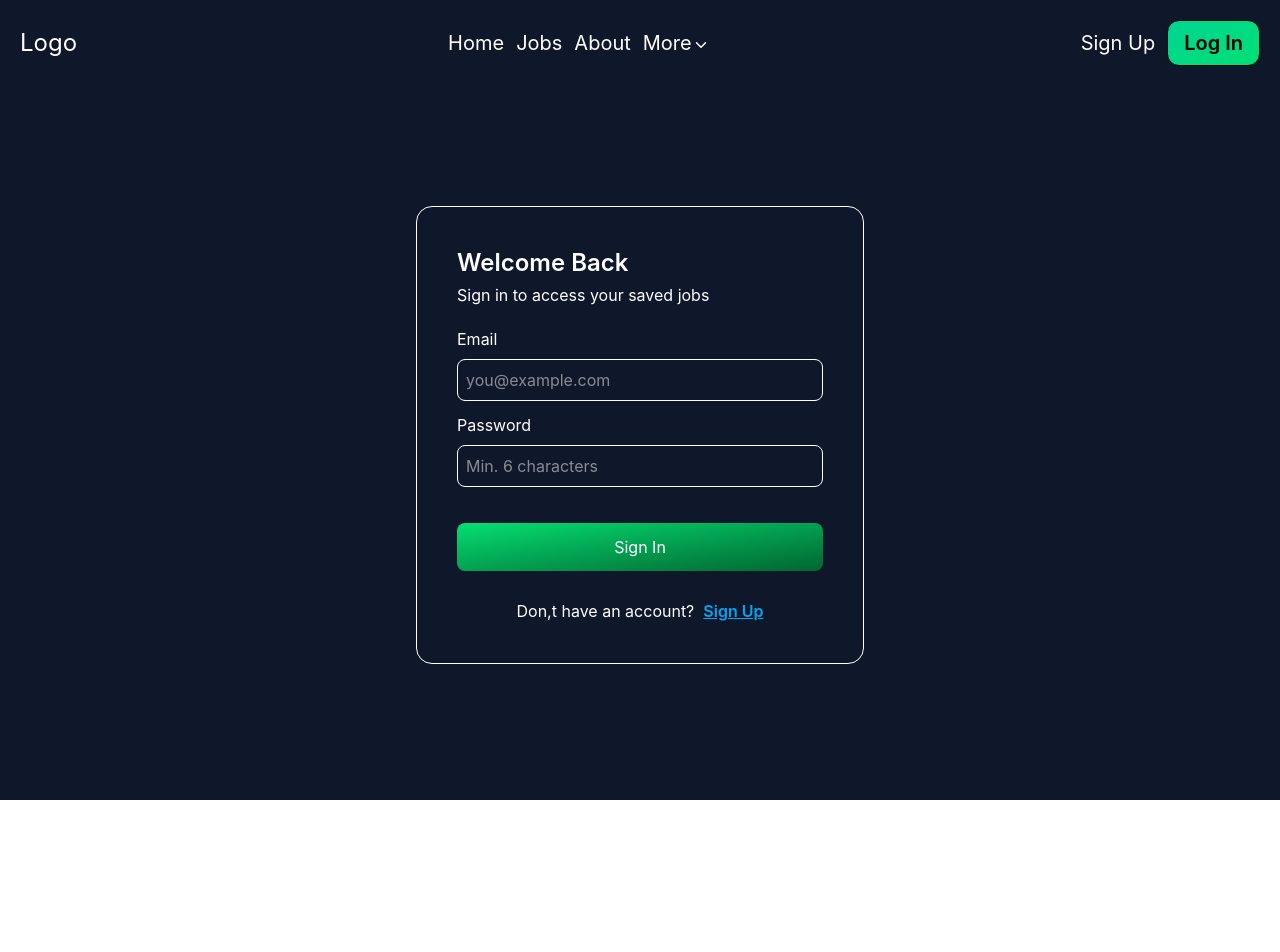
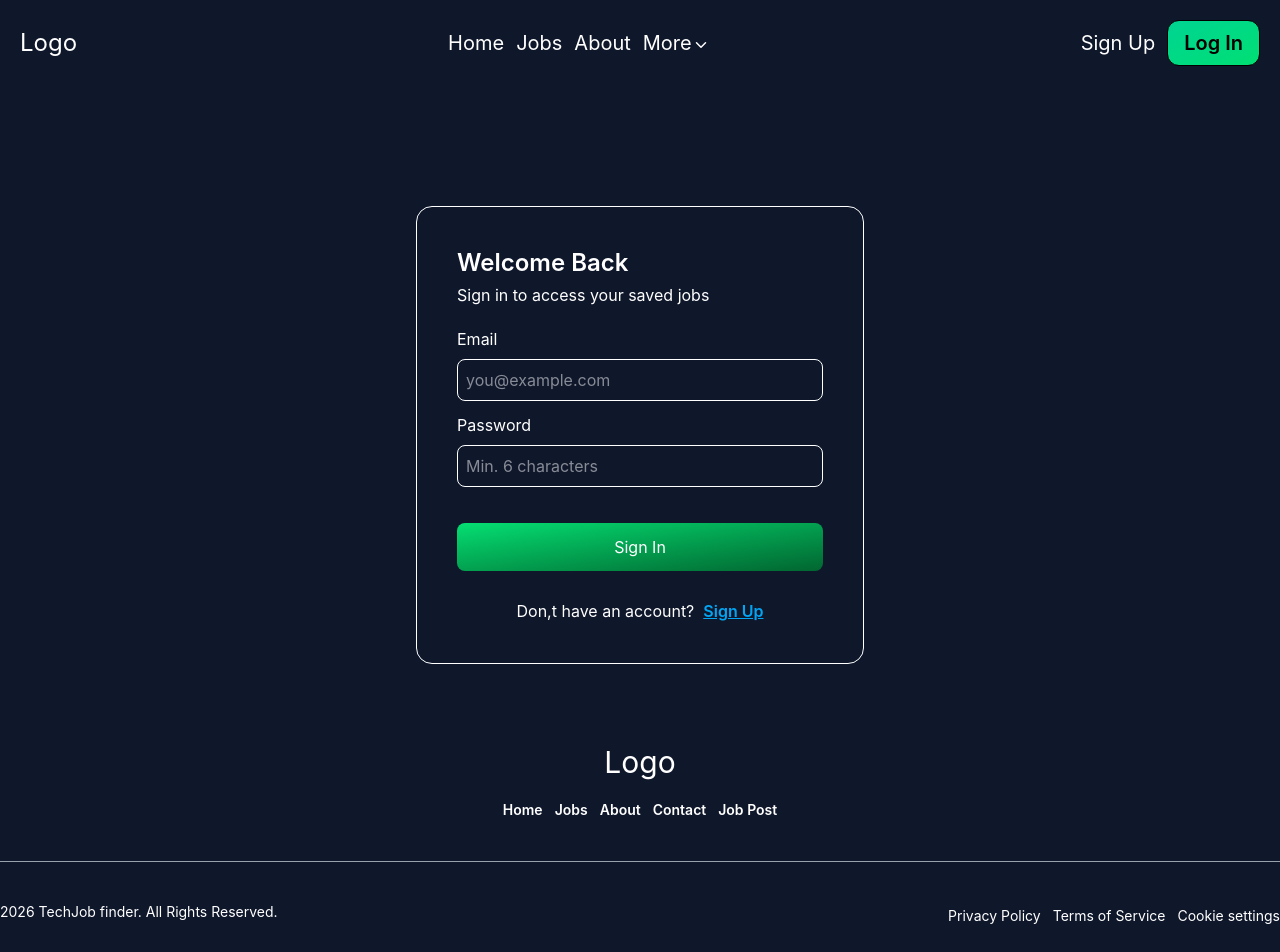
Before and after one commit to acquah-forever/my-jobfind, a React (Vite) app: page /login in a window 1280 px wide. Shown: the top 952 px of the page. Before the commit the page ends 800 px from the top, so only its background shows below. Built offline with nearby package versions, Linux system fonts and the light colour scheme; the HTML template or start-up script is replaced by a standard one.

Commit message:
finalised Footer.jsx

```diff
--- a/src/App.jsx
+++ b/src/App.jsx
@@ -19,7 +19,9 @@ const App = () => {
             <Route path='/signup' element={<SignUp />} />
             <Route path='/login' element={<LogIn />} />
           </Routes>
+          <div className='flex flex-col justify center items-center'>
           <Footer />
+          </div>
         </div>
       </div>
     </AuthProvider>
--- a/src/components/Footer.jsx
+++ b/src/components/Footer.jsx
@@ -1,11 +1,32 @@
 import React from 'react'
+import { Link } from 'react-router-dom'
 
 const Footer = () => {
-  return (
-    <div>
+    return (
+        <footer className='flex flex-col justify-center items-center mt-10 max-w-8xl w-full  mb-7'>
+            <div className='space-y-5 text-center mb-10'>
+                <h1 className='text-3xl mt-10'>Logo</h1>
+                <div className='text-sm flex justify-between items-center space-x-3 font-semibold'>
+                    <Link className='transition-all border-b border-transparent duration-300 ease-in-out hover:border-white'>Home</Link>
+                    <Link className='transition-all border-b border-transparent duration-300 ease-in-out hover:border-white'>Jobs</Link>
+                    <Link className='transition-all border-b border-transparent duration-300 ease-in-out hover:border-white'>About</Link>
+                    <Link className='transition-all border-b border-transparent duration-300 ease-in-out hover:border-white'>Contact</Link>
+                    <Link className='transition-all border-b border-transparent duration-300 ease-in-out hover:border-white'>Job Post</Link>
 
-    </div>
-  )
+                </div>
+            </div>
+            <div className="w-full h-px bg-gray-400 px-7"></div>
+            <div className='text-sm grid grid-cols-1 justify-items-center space-y-2 sm:flex justify-between items-center mt-10 max-w-7xl w-full'>
+                <p>2026 TechJob finder. All Rights Reserved.</p>
+                <div className='flex space-x-3'>
+                    <Link className='transition-all border-b border-transparent duration-300 ease-in-out hover:border-white'>Privacy Policy</Link>
+                    <Link className='transition-all border-b border-transparent duration-300 ease-in-out hover:border-white'>Terms of Service</Link>
+                    <Link className='transition-all border-b border-transparent duration-300 ease-in-out hover:border-white'>Cookie settings</Link>
+                </div>
+            </div>
+
+        </footer>
+    )
 }
 
 export default Footer
```
